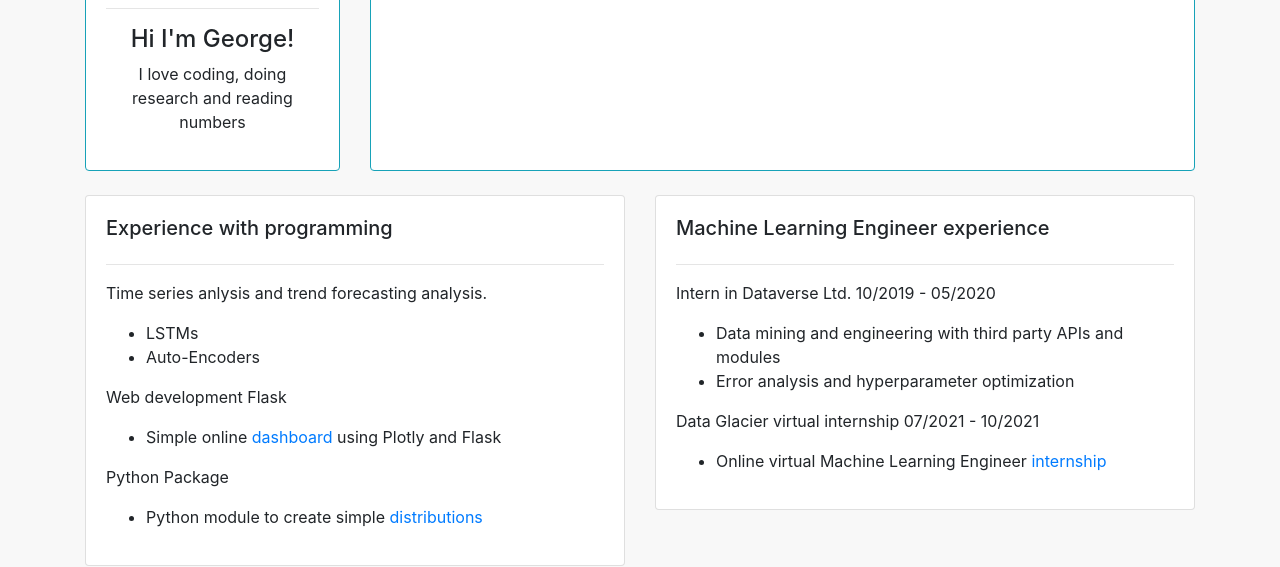
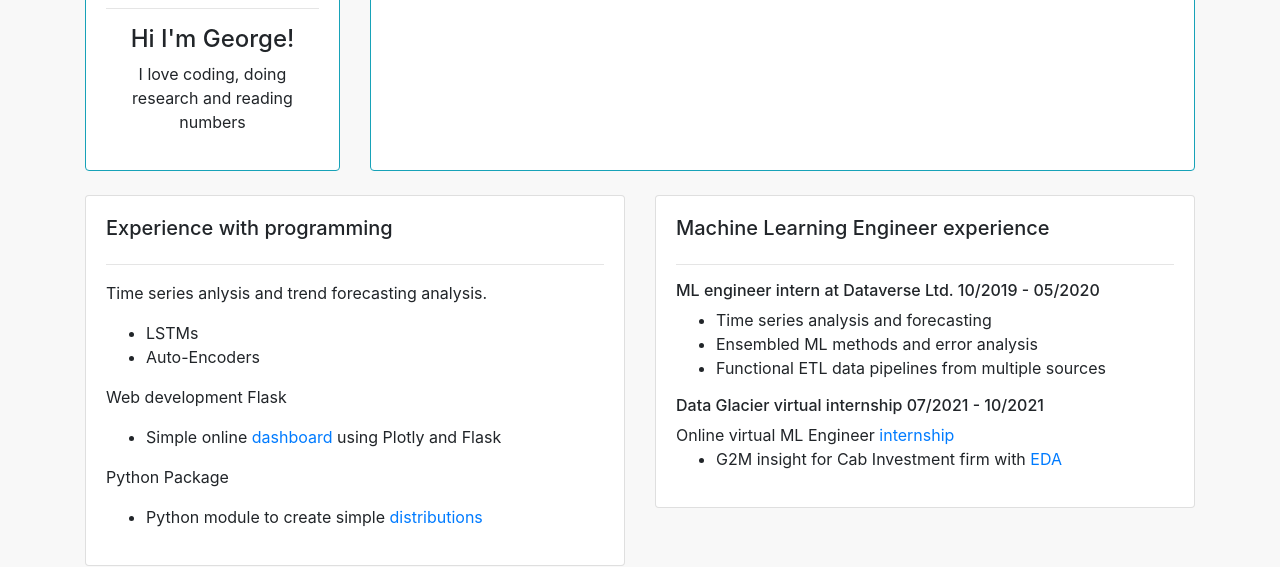
Before and after one commit to gmoysiad/gmoysiad.github.io, a plain HTML site: page index.html in a window 1280 px wide. Shown: the part 266-833 px from the top of the page. Drawn offline with nearby package versions, Linux system fonts and the light colour scheme.

Commit message:
Update index.html

```diff
--- a/index.html
+++ b/index.html
@@ -67,14 +67,16 @@
 				<div class="card card-body">
 					<h5>Machine Learning Engineer experience</h5>
 					<hr>
-					<p>Intern in Dataverse Ltd. 10/2019 - 05/2020</p>
+					<h6>ML engineer intern at Dataverse Ltd. 10/2019 - 05/2020</h6>
 					<ul>
-						<li>Data mining and engineering with third party APIs and modules</li>
-						<li>Error analysis and hyperparameter optimization</li>
+						<li>Time series analysis and forecasting</li>
+						<li>Ensembled ML methods and error analysis</li>
+						<li>Functional ETL data pipelines from multiple sources</li>
 					</ul>
-					<p>Data Glacier virtual internship 07/2021 - 10/2021</p>
+					<h6>Data Glacier virtual internship 07/2021 - 10/2021</h6>
+					<h7>Online virtual ML Engineer <a href="https://photos.app.goo.gl/bfdoffui66TQVQeWA">internship</a></h7>
 					<ul>
-						<li>Online virtual Machine Learning Engineer <a href="https://photos.app.goo.gl/bfdoffui66TQVQeWA">internship</a></li>
+						<li>G2M insight for Cab Investment firm with <a href="https://github.com/gmoysiad/eda">EDA</a></li>
 					</ul>
 				</div>
 			</div>
```
